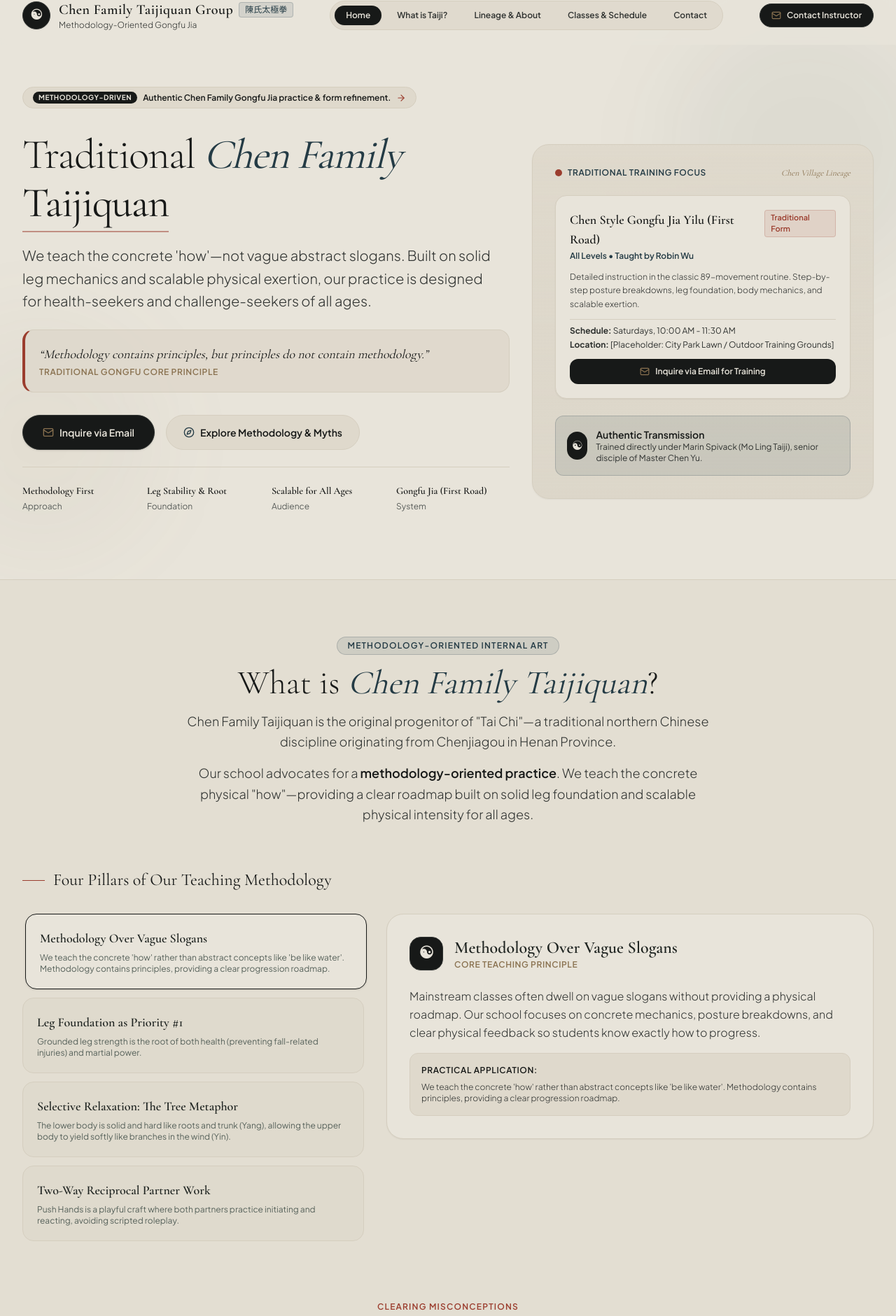
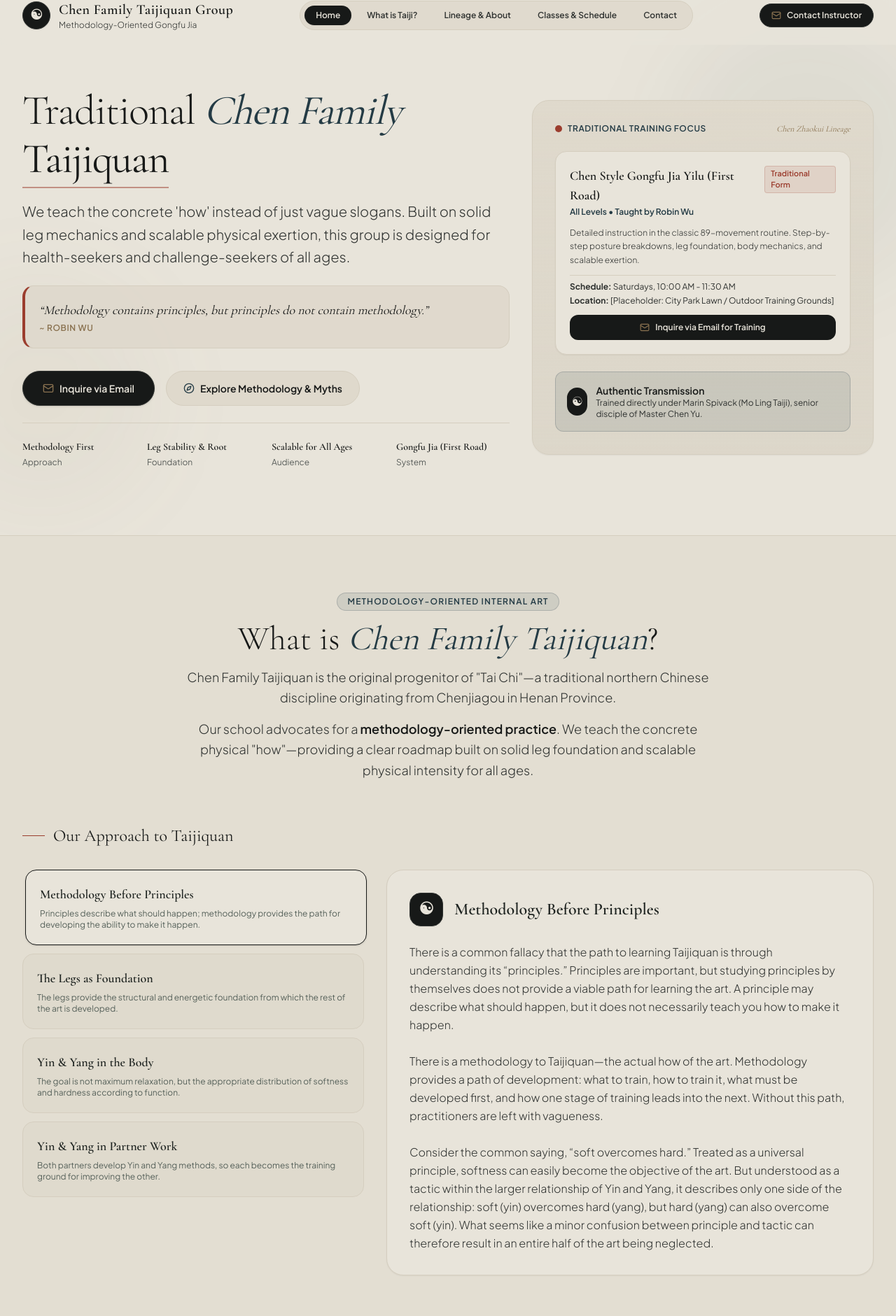
Before and after one commit to RobinfWu/taiji-meetup, a Next.js app: page / in a window 1280 px wide. Shown: the part 20-1901 px from the top of the page at 70% size. Built offline with nearby package versions, Linux system fonts and the light colour scheme.

Commit message:
Update information

```diff
--- a/app/components/Footer.tsx
+++ b/app/components/Footer.tsx
@@ -25,7 +25,7 @@ export const Footer: React.FC<FooterProps> = ({ onNavigateTab }) => {
                   {TAIJI_DATA.groupName}
                 </h3>
                 <p className="text-xs text-[#8A7250] font-serif">
-                  {TAIJI_DATA.chineseTitle} • Traditional Gongfu Jia
+                  • Gongfu Jia
                 </p>
               </div>
             </div>
--- a/app/components/HeroSection.tsx
+++ b/app/components/HeroSection.tsx
@@ -20,20 +20,6 @@ export const HeroSection: React.FC<HeroSectionProps> = ({
       <div className="absolute bottom-10 left-[-8%] w-80 h-80 rounded-full bg-[#8A7250]/5 blur-3xl pointer-events-none" />
 
       <div className="max-w-7xl mx-auto px-4 sm:px-6 lg:px-8 relative">
-        {/* Top Announcement Tag */}
-        <div
-          className="inline-flex items-center space-x-2 bg-[#DFD9CC] border border-[#D5CEBF] rounded-full px-3.5 py-1.5 text-xs text-[#303331] mb-8 hover:bg-[#D5CEBF] transition-colors cursor-pointer"
-          onClick={() => onNavigateTab("classes")}
-        >
-          <span className="bg-[#171918] text-[#E8E4DA] text-[10px] uppercase font-bold tracking-wider px-2 py-0.5 rounded-full">
-            {TAIJI_DATA.announcement.badge}
-          </span>
-          <span className="font-semibold text-[#171918]">
-            {TAIJI_DATA.announcement.message}
-          </span>
-          <ArrowRight className="w-3.5 h-3.5 text-[#9B3D2E]" />
-        </div>
-
         <div className="grid grid-cols-1 lg:grid-cols-12 gap-12 lg:gap-8 items-center">
           {/* Main Hero Text */}
           <div className="lg:col-span-7 space-y-6">
@@ -52,7 +38,7 @@ export const HeroSection: React.FC<HeroSectionProps> = ({
                 &ldquo;{TAIJI_DATA.hero.philosophyQuote}&rdquo;
               </p>
               <p className="text-xs text-[#8A7250] font-semibold tracking-wider uppercase">
-                Traditional Gongfu Core Principle
+                ~ Robin Wu
               </p>
             </div>
 
@@ -101,7 +87,7 @@ export const HeroSection: React.FC<HeroSectionProps> = ({
                   </span>
                 </div>
                 <span className="text-xs text-[#8A7250] font-serif italic">
-                  Chen Village Lineage
+                  Chen Zhaokui Lineage
                 </span>
               </div>
 
--- a/app/components/Navbar.tsx
+++ b/app/components/Navbar.tsx
@@ -62,9 +62,6 @@ export const Navbar: React.FC<NavbarProps> = ({
             <div className="flex items-center space-x-2">
               <span className="font-serif text-xl font-semibold tracking-wide text-[#171918]">
                 {TAIJI_DATA.groupName}
-              </span>
-              <span className="text-xs font-serif px-2 py-0.5 rounded bg-[#243B45]/10 text-[#243B45] hidden sm:inline-block border border-[#243B45]/20 font-medium">
-                {TAIJI_DATA.chineseTitle}
               </span>
             </div>
             <p className="text-xs text-[#303331] font-light hidden md:block">
--- a/app/components/WhatIsTaijiSection.tsx
+++ b/app/components/WhatIsTaijiSection.tsx
@@ -41,11 +41,11 @@ export const WhatIsTaijiSection: React.FC = () => {
           </p>
         </div>
 
-        {/* 4 Pillars of Methodology */}
+        {/* 4 Our Approach to Taijiquan */}
         <div className="mb-20">
           <h3 className="font-serif text-2xl text-[#171918] font-normal mb-8 text-center sm:text-left flex items-center justify-center sm:justify-start space-x-3">
             <span className="w-8 h-px bg-[#9B3D2E]" />
-            <span>Four Pillars of Our Teaching Methodology</span>
+            <span>Our Approach to Taijiquan</span>
           </h3>
 
           <div className="grid grid-cols-1 lg:grid-cols-12 gap-8 items-start">
@@ -88,22 +88,13 @@ export const WhatIsTaijiSection: React.FC = () => {
                   <h4 className="font-serif text-2xl font-semibold text-[#1F2421]">
                     {activeDifference.title}
                   </h4>
-                  <p className="text-xs text-[#8A7250] uppercase tracking-wider font-semibold">
-                    Core Teaching Principle
-                  </p>
                 </div>
               </div>
 
               <div className="space-y-4 text-[#303331] text-base leading-relaxed font-light">
-                <p>{activeDifference.description}</p>
-                <div className="p-4 rounded-xl bg-[#DFD9CC] border border-[#D5CEBF] space-y-2">
-                  <span className="text-xs font-semibold uppercase tracking-wider text-[#171918] block">
-                    Practical Application:
-                  </span>
-                  <p className="text-xs text-[#303331]">
-                    {activeDifference.summary}
+                  <p className="whitespace-pre-line">
+                    {activeDifference.description}
                   </p>
-                </div>
               </div>
             </div>
           </div>
@@ -116,11 +107,8 @@ export const WhatIsTaijiSection: React.FC = () => {
               Clearing Misconceptions
             </span>
             <h3 className="font-serif text-2xl sm:text-3xl font-light text-[#171918]">
-              Common Myths vs. Authentic Gongfu Jia
+              Common Myths
             </h3>
-            <p className="text-xs text-[#5A5E5B]">
-              We directly address common stereotypes to present a clear, grounded perspective on Chen Style practice.
-            </p>
           </div>
 
           <div className="grid grid-cols-1 md:grid-cols-2 gap-6">
--- a/app/data/taijiData.ts
+++ b/app/data/taijiData.ts
@@ -38,19 +38,12 @@ export interface ScalableTier {
 
 export const TAIJI_DATA = {
   groupName: "Chen Family Taijiquan Group",
-  chineseTitle: "陳氏太極拳",
   tagline: "Methodology-Oriented Gongfu Jia",
   subtitle: "A concrete, methodology-driven internal discipline rooted in leg foundation, scalable intensity, and authentic Yin/Yang balance for all generations.",
 
-  announcement: {
-    badge: "Methodology-Driven",
-    message: "Authentic Chen Family Gongfu Jia practice & form refinement.",
-    linkText: "Explore Philosophy & Schedule"
-  },
-
   hero: {
     philosophyQuote: "Methodology contains principles, but principles do not contain methodology.",
-    subText: "We teach the concrete 'how'—not vague abstract slogans. Built on solid leg mechanics and scalable physical exertion, our practice is designed for health-seekers and challenge-seekers of all ages.",
+    subText: "We teach the concrete 'how' instead of just vague slogans. Built on solid leg mechanics and scalable physical exertion, this group is designed for health-seekers and challenge-seekers of all ages.",
     ctaPrimary: "Inquire via Email",
     ctaSecondary: "Explore Methodology & Myths",
     quickStats: [
@@ -64,31 +57,46 @@ export const TAIJI_DATA = {
   differences: [
     {
       id: "methodology",
-      title: "Methodology Over Vague Slogans",
+      title: "Methodology Before Principles",
       accentColor: "#243B45",
-      summary: "We teach the concrete 'how' rather than abstract concepts like 'be like water'. Methodology contains principles, providing a clear progression roadmap.",
-      description: "Mainstream classes often dwell on vague slogans without providing a physical roadmap. Our school focuses on concrete mechanics, posture breakdowns, and clear physical feedback so students know exactly how to progress."
+      summary: "Principles describe what should happen; methodology provides the path for developing the ability to make it happen.",
+      description: "There is a common fallacy that the path to learning Taijiquan is through understanding its “principles.” Principles are important, but studying principles by themselves does not provide a viable path for learning the art. A principle may describe what should happen, but it does not necessarily teach you how to make it happen."
+      + "\n\nThere is a methodology to Taijiquan—the actual how of the art. Methodology provides a path of development: what to train, how to train it, what must be developed first, and how one stage of training leads into the next. Without this path, practitioners are left with vagueness."
+      + "\n\nConsider the common saying, “soft overcomes hard.” Treated as a universal principle, softness can easily become the objective of the art. But understood as a tactic within the larger relationship of Yin and Yang, it describes only one side of the relationship: soft (yin) overcomes hard (yang), but hard (yang) can also overcome soft (yin). What seems like a minor confusion between principle and tactic can therefore result in an entire half of the art being neglected."
     },
     {
       id: "leg-foundation",
-      title: "Leg Foundation as Priority #1",
+      title: "The Legs as Foundation",
       accentColor: "#9B3D2E",
-      summary: "Grounded leg strength is the root of both health (preventing fall-related injuries) and martial power.",
-      description: "The legs are the fundamental engine of Taijiquan. Health-wise, leg stability is the single most important factor in balance and fall prevention. Martially, structural stability in the legs enables all upper-body movement and force transmission."
+      summary: "The legs provide the structural and energetic foundation from which the rest of the art is developed.",
+      description: "In this line of practice, the legs are the foundation for everything. The practice is “energetically” bottom-heavy."
+      + "\n\nFrom a health perspective, strength, balance, and stability in the legs become increasingly important with age, particularly in reducing the risk of falls. This parallels the traditional Chinese observation that, as people age, the legs are often the first thing to weaken."
+      + "\n\nFrom a martial perspective, a well-developed lower body provides the structural stability necessary to receive pressure without being easily manipulated, while also providing the foundation from which pressure and force can be expressed."
+      + "\n\nThe architecture and mechanics of the legs are very detailed and specific to this line of practice."
     },
     {
       id: "tree-metaphor",
-      title: "Selective Relaxation: The Tree Metaphor",
+      title: "Yin & Yang in the Body",
       accentColor: "#8A7250",
-      summary: "The lower body is solid and hard like roots and trunk (Yang), allowing the upper body to yield softly like branches in the wind (Yin).",
-      description: "Indiscriminate softness leads to physical collapse. Like a tree, your lower body must remain dense, solid, and rooted (Yang) so that your upper body and arms can remain light, sensitive, and yielding (Yin) without collapsing under pressure."
+      summary: "The goal is not maximum relaxation, but the appropriate distribution of softness and hardness according to function.",
+      description: "A common interpretation is that the goal of sōng (to loosen) is to eliminate muscular tension as completely as possible. Taken far enough, this produces the familiar criticism of some Taijiquan practitioners as being limp or “noodle-like.”"
+      + "\n\nIn this line of practice, sōng is understood more specifically as the removal of unnecessary tension. Necessary tension still exists. Tension is neither indiscriminately removed nor uniformly distributed throughout the body."
+      + "\n\nConsider a tree."
+      + "\n\nThe roots and lower trunk must possess considerable structural integrity relative to the thinner and more flexible branches above. If the entire tree possessed the softness and flexibility of its smallest branches, it could not remain standing when subjected to force."
+      + "\n\nThe same general relationship exists in the body. As a gross oversimplification, this line of practice emphasizes a relatively Yang lower body and a relatively Yin upper body."
     },
     {
       id: "reciprocal-yin-yang",
-      title: "Two-Way Reciprocal Partner Work",
+      title: "Yin & Yang in Partner Work",
       accentColor: "#303331",
-      summary: "Push Hands is a playful craft where both partners practice initiating and reacting, avoiding scripted roleplay.",
-      description: "Instead of one person acting as defender while the other roleplays an attacker, both practitioners cultivate competent Yin (reacting/yielding) and Yang (initiating/issuing) methods. This creates a supportive, non-ego feedback loop where how you move matters far more than winning or losing."
+      summary: "Both partners develop Yin and Yang methods, so each becomes the training ground for improving the other.",
+      description: "In Taijiquan, Yang against Yang (strength against strength) is frowned upon because it's inefficient."
+      + "\n\nYin against Yang (soft overcomes hard) is very respected because it's efficient but also very romanticized."
+      + "\n\nYang against Yin (hard against soft) can also be very efficient, yet there's a common false generalization that because “Yang against Yang” is undesirable, Yang itself is inherently bad."
+      + "\n\nThis creates a problem with the stereotypical image of “Tai Chi” as an exclusively soft (Yin), slow (Yin), defensive (Yin), and reactionary (Yin) art. In that model, the Taijiquan practitioner becomes the embodiment of Yin while the training partner is expected to roleplay as the embodiment of Yang."
+      + "\n\nBut if both people are actually practicing Taijiquan, why should only one of them possess the Taijiquan methods?"
+      + "\n\nIn this line of practice, both partners are assumed to have access to both Yin and Yang methods. Better Yang forces the development of better Yin; better Yin forces the development of better Yang. The result is a positive feedback loop in which both sides improve together. Neither Yin nor Yang is inherently superior to the other."
+      + "\n\nIf an art teaches Yin methods but does not develop equally competent Yang methods, then its practitioners eventually become very skilled at defending against a version of Yang that no competent opponent would actually use."
     }
   ],
 
@@ -102,8 +110,8 @@ export const TAIJI_DATA = {
     {
       id: "qi-myth",
       badge: "Linguistic Myth",
-      myth: "Tai 'Chi' means mystical 'Qi' energy manipulation.",
-      reality: "'Tai Chi' (or Taiji) refers to the interplay of Yin and Yang (the ultimate extremes). 'Taijiquan' means 'Yin-Yang Fist'—a martial art based on opposing physical mechanics, not abstract energy manipulation."
+      myth: "Tai 'Chi' means mystical 'Chi' energy manipulation.",
+      reality: "'Tai Chi' (or Taiji) refers to the interplay of Yin and Yang. 'Taijiquan' means 'Yin-Yang Fist'—a martial art based on opposing physical mechanics, not abstract energy manipulation."
     },
     {
       id: "song-myth",
```
